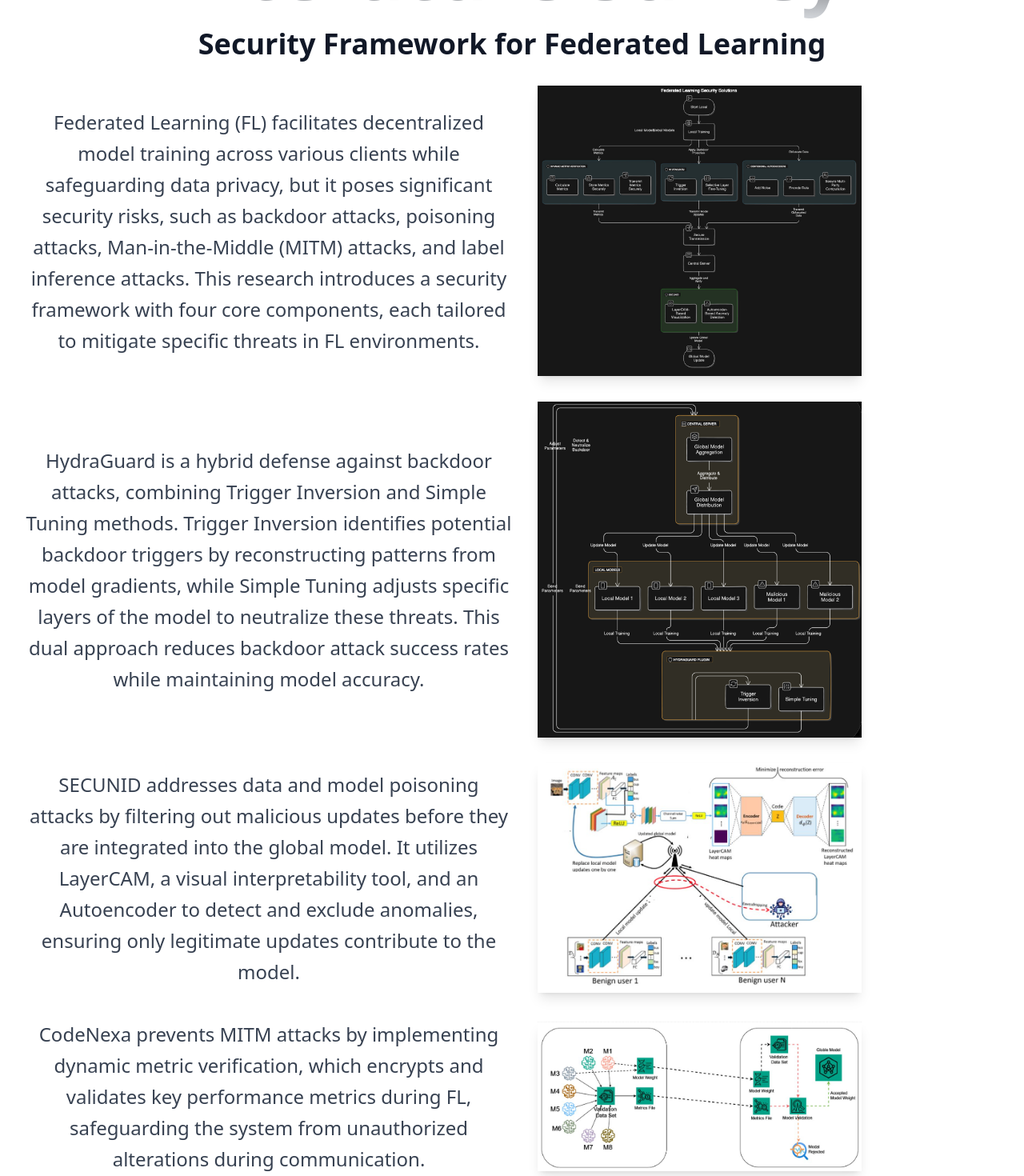
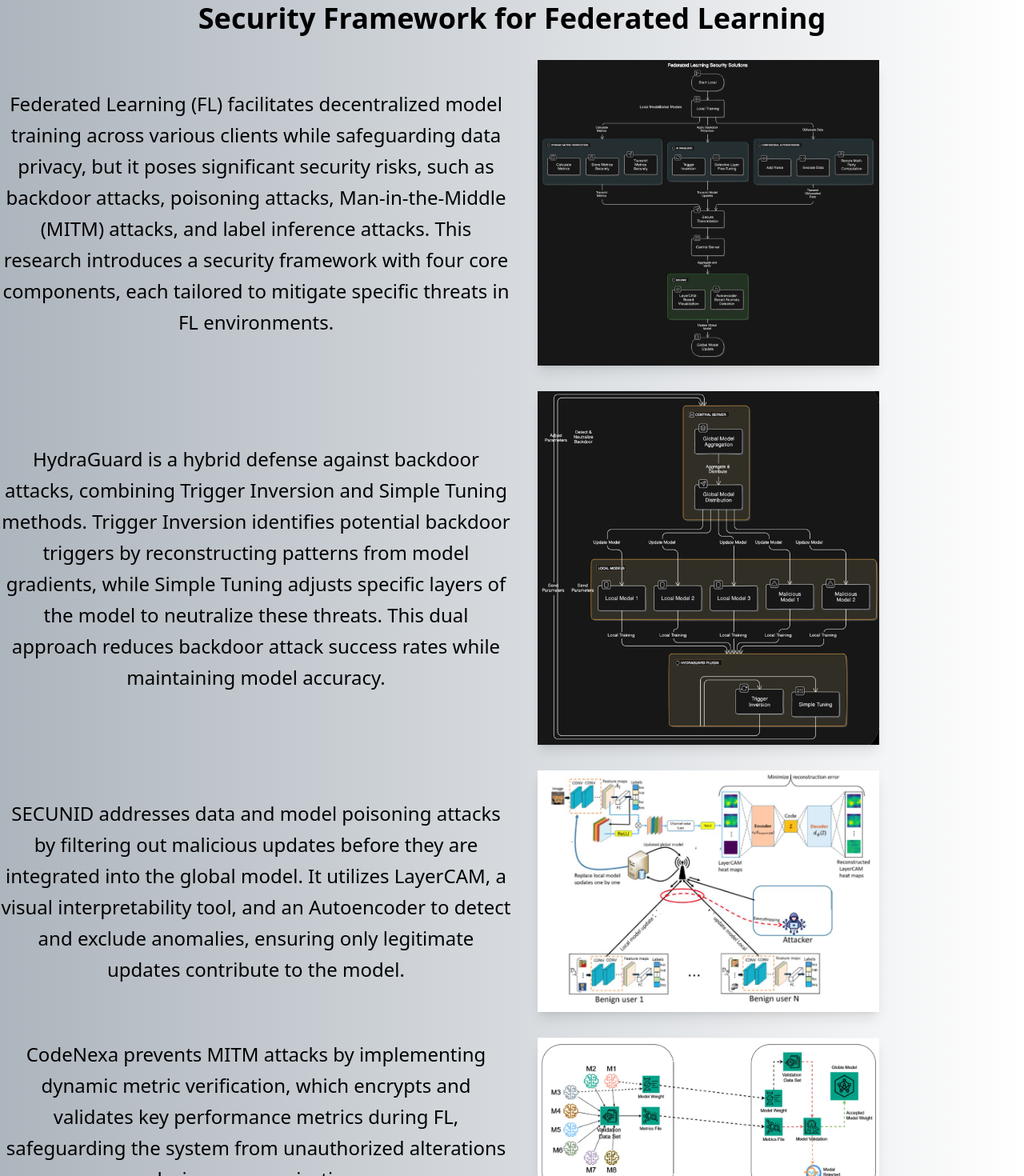
Before and after one commit to AshenWijesingha/CodeNEXA, a React (Vite) app: page / in a window 1280 px wide. Shown: the part 1060-2530 px from the top of the page at 80% size. Built offline with nearby package versions, Linux system fonts and the light colour scheme.

Commit message:
Added Minor Changes to the web page

```diff
--- a/src/App.css
+++ b/src/App.css
@@ -1,6 +1,5 @@
 #root {
   margin: 0 auto;
-  padding: 2rem;
   text-align: center;
 }
 
--- a/src/App.tsx
+++ b/src/App.tsx
@@ -30,7 +30,6 @@ function App() {
 
   return (
     <>
-      {/* <BGVideo /> */}
       <Navbar />
       <br />
       <Hero />
--- a/src/components/sections/Abstract.tsx
+++ b/src/components/sections/Abstract.tsx
@@ -19,13 +19,13 @@ const Abstract = () => (
 
       <br /><br />
       <div className="max-w-4xl mx-auto">
-        <h2 className="text-3xl md:text-4xl font-bold text-gray-900 text-center mb-8">
+        <h2 className="text-3xl md:text-4xl font-bold text-black text-center mb-8">
           Security Framework for Federated Learning
         </h2>
       </div>
 
     <div className="flex flex-col lg:flex-row items-center mb-8">
-      <p className="lg:w-1/2 text-2xl text-gray-700 leading-relaxed">
+      <p className="lg:w-1/2 text-2xl text-black leading-relaxed">
         Federated Learning (FL) facilitates decentralized model training across various clients while safeguarding data privacy, but it poses significant security risks, such as backdoor attacks, poisoning attacks, Man-in-the-Middle (MITM) attacks, and label inference attacks. This research introduces a security framework with four core components, each tailored to mitigate specific threats in FL environments.
       </p>
         <img
@@ -36,7 +36,7 @@ const Abstract = () => (
       </div>
 
     <div className="flex flex-col lg:flex-row items-center mb-8">
-      <p className="lg:w-1/2 text-2xl text-gray-700 leading-relaxed">
+      <p className="lg:w-1/2 text-2xl text-black leading-relaxed">
         HydraGuard is a hybrid defense against backdoor attacks, combining Trigger Inversion and Simple Tuning methods. Trigger Inversion identifies potential backdoor triggers by reconstructing patterns from model gradients, while Simple Tuning adjusts specific layers of the model to neutralize these threats. This dual approach reduces backdoor attack success rates while maintaining model accuracy.
       </p>
         <img
@@ -47,7 +47,7 @@ const Abstract = () => (
     </div>
 
     <div className="flex flex-col lg:flex-row items-center mb-8">
-      <p className="lg:w-1/2 text-2xl text-gray-700 leading-relaxed">
+      <p className="lg:w-1/2 text-2xl text-black leading-relaxed">
         SECUNID addresses data and model poisoning attacks by filtering out
         malicious updates before they are integrated into the global model. It
         utilizes LayerCAM, a visual interpretability tool, and an Autoencoder to
@@ -62,7 +62,7 @@ const Abstract = () => (
     </div>
 
     <div className="flex flex-col lg:flex-row items-center mb-8">
-      <p className="lg:w-1/2 text-2xl text-gray-700 leading-relaxed">
+      <p className="lg:w-1/2 text-2xl text-black leading-relaxed">
         CodeNexa prevents MITM attacks by implementing dynamic metric
         verification, which encrypts and validates key performance metrics
         during FL, safeguarding the system from unauthorized alterations during
@@ -76,7 +76,7 @@ const Abstract = () => (
     </div>
 
     <div className="flex flex-col lg:flex-row items-center mb-8">
-      <p className="lg:w-1/2 text-2xl text-gray-700 leading-relaxed">
+      <p className="lg:w-1/2 text-2xl text-black leading-relaxed">
         SHIELD protects Vertical Federated Learning (VFL) systems from label
         inference attacks using confusional autoencoders, noise addition, and a
         simplified Secure Multi-Party Computation (SMC) framework. These
--- a/src/components/sections/Documents.tsx
+++ b/src/components/sections/Documents.tsx
@@ -43,7 +43,7 @@ const presentationsData = [
     title: 'Research Paper',
     date: '2024/06/14',
     links: [
-      { label: 'Group', url: 'https://mysliit.sharepoint.com/:b:/s/CDAPSubmissionCloud/Ed-gybh_eelNr6uF3wykMgkB1q-D37UYiyy0SJQtvxRMeg?e=bfBvey' },
+      { label: 'Group', url: 'mailto:project.alvi@gmail.com?subject=Requesting Research Papers' },
     ],
   },
   {
--- a/src/components/sections/ResearchProblem.tsx
+++ b/src/components/sections/ResearchProblem.tsx
@@ -13,11 +13,11 @@ const ResearchProblem = () => {
       </span>
       <br /><br />
 
-            <div className="max-w-7xl mx-auto">
+            <div className="max-w-7xl mx-auto bg-white p-6">
                 <h2 className="text-2xl font-bold text-gray-800 mb-6"></h2>
 
                 {/* Vulnerability to Backdoor Attacks */}
-                <div className="mb-8">
+                <div className="mb-8 ">
 
                     <h3 className="text-2xl text-left font-semibold text-gray-700">Detect and Neutralize Backdoor Attacks</h3>
                     <p className="text-gray-600 text-left text-xl mb-4">
--- a/src/main.tsx
+++ b/src/main.tsx
@@ -5,6 +5,8 @@ import './index.css'
 
 createRoot(document.getElementById('root')!).render(
   <StrictMode>
+    <div className='bg-gradient-to-r from-black-100 to-white'>
     <App />
+    </div>
   </StrictMode>,
 )
--- a/tailwind.config.js
+++ b/tailwind.config.js
@@ -5,84 +5,87 @@ export default {
   theme: {
     extend: {
       borderRadius: {
-  			lg: 'var(--radius)',
-  			md: 'calc(var(--radius) - 2px)',
-  			sm: 'calc(var(--radius) - 4px)'
+        lg: "var(--radius)",
+        md: "calc(var(--radius) - 2px)",
+        sm: "calc(var(--radius) - 4px)",
       },
       colors: {
-  			background: 'hsl(var(--background))',
-  			foreground: 'hsl(var(--foreground))',
+        background: "hsl(var(--background))",
+        foreground: "hsl(var(--foreground))",
         card: {
-  				DEFAULT: 'hsl(var(--card))',
-  				foreground: 'hsl(var(--card-foreground))'
+          DEFAULT: "hsl(var(--card))",
+          foreground: "hsl(var(--card-foreground))",
         },
         popover: {
-  				DEFAULT: 'hsl(var(--popover))',
-  				foreground: 'hsl(var(--popover-foreground))'
+          DEFAULT: "hsl(var(--popover))",
+          foreground: "hsl(var(--popover-foreground))",
         },
         primary: {
-  				DEFAULT: 'hsl(var(--primary))',
-  				foreground: 'hsl(var(--primary-foreground))'
+          DEFAULT: "hsl(var(--primary))",
+          foreground: "hsl(var(--primary-foreground))",
         },
         secondary: {
-  				DEFAULT: 'hsl(var(--secondary))',
-  				foreground: 'hsl(var(--secondary-foreground))'
+          DEFAULT: "hsl(var(--secondary))",
+          foreground: "hsl(var(--secondary-foreground))",
         },
         muted: {
-  				DEFAULT: 'hsl(var(--muted))',
-  				foreground: 'hsl(var(--muted-foreground))'
+          DEFAULT: "hsl(var(--muted))",
+          foreground: "hsl(var(--muted-foreground))",
         },
         accent: {
-  				DEFAULT: 'hsl(var(--accent))',
-  				foreground: 'hsl(var(--accent-foreground))'
+          DEFAULT: "hsl(var(--accent))",
+          foreground: "hsl(var(--accent-foreground))",
         },
         destructive: {
-  				DEFAULT: 'hsl(var(--destructive))',
-  				foreground: 'hsl(var(--destructive-foreground))'
+          DEFAULT: "hsl(var(--destructive))",
+          foreground: "hsl(var(--destructive-foreground))",
         },
-  			border: 'hsl(var(--border))',
-  			input: 'hsl(var(--input))',
-  			ring: 'hsl(var(--ring))',
+        border: "hsl(var(--border))",
+        input: "hsl(var(--input))",
+        ring: "hsl(var(--ring))",
         chart: {
-  				'1': 'hsl(var(--chart-1))',
-  				'2': 'hsl(var(--chart-2))',
-  				'3': 'hsl(var(--chart-3))',
-  				'4': 'hsl(var(--chart-4))',
-  				'5': 'hsl(var(--chart-5))'
-  			}
+          1: "hsl(var(--chart-1))",
+          2: "hsl(var(--chart-2))",
+          3: "hsl(var(--chart-3))",
+          4: "hsl(var(--chart-4))",
+          5: "hsl(var(--chart-5))",
+        },
+        "black-100": "#adb5bd", // Custom light black color, adjust as needed
       },
       animation: {
-  			orbit: 'orbit calc(var(--duration)*1s) linear infinite',
-  			'border-beam': 'border-beam calc(var(--duration)*1s) infinite linear',
-  			shine: 'shine var(--duration) infinite linear'
+        orbit: "orbit calc(var(--duration)*1s) linear infinite",
+        "border-beam": "border-beam calc(var(--duration)*1s) infinite linear",
+        shine: "shine var(--duration) infinite linear",
       },
       keyframes: {
         orbit: {
-  				'0%': {
-  					transform: 'rotate(0deg) translateY(calc(var(--radius) * 1px)) rotate(0deg)'
+          "0%": {
+            transform:
+              "rotate(0deg) translateY(calc(var(--radius) * 1px)) rotate(0deg)",
           },
-  				'100%': {
-  					transform: 'rotate(360deg) translateY(calc(var(--radius) * 1px)) rotate(-360deg)'
-  				}
+          "100%": {
+            transform:
+              "rotate(360deg) translateY(calc(var(--radius) * 1px)) rotate(-360deg)",
           },
-  			'border-beam': {
-  				'100%': {
-  					'offset-distance': '100%'
-  				}
+        },
+        "border-beam": {
+          "100%": {
+            "offset-distance": "100%",
+          },
         },
         shine: {
-  				'0%': {
-  					'background-position': '0% 0%'
+          "0%": {
+            "background-position": "0% 0%",
           },
-  				'50%': {
-  					'background-position': '100% 100%'
+          "50%": {
+            "background-position": "100% 100%",
           },
           to: {
-  					'background-position': '0% 0%'
-  				}
-  			}
-  		}
-  	}
+            "background-position": "0% 0%",
+          },
+        },
+      },
+    },
   },
   plugins: [require("tailwindcss-animate")],
 };
```
Also changed, not shown: src/components/sections/ResearchGap.tsx (+27 -27 lines). Lines whose indentation alone changed are shown as unchanged.
